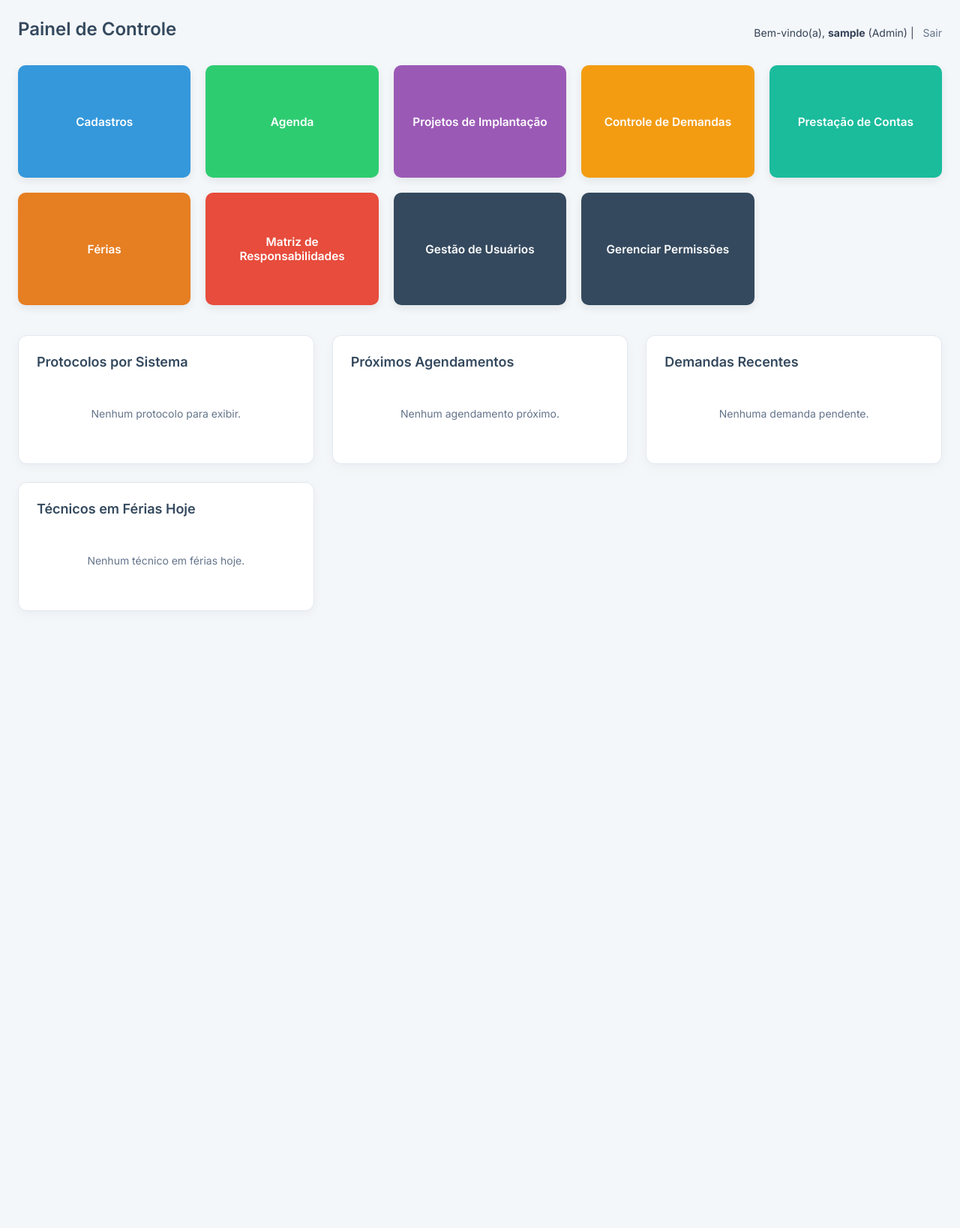
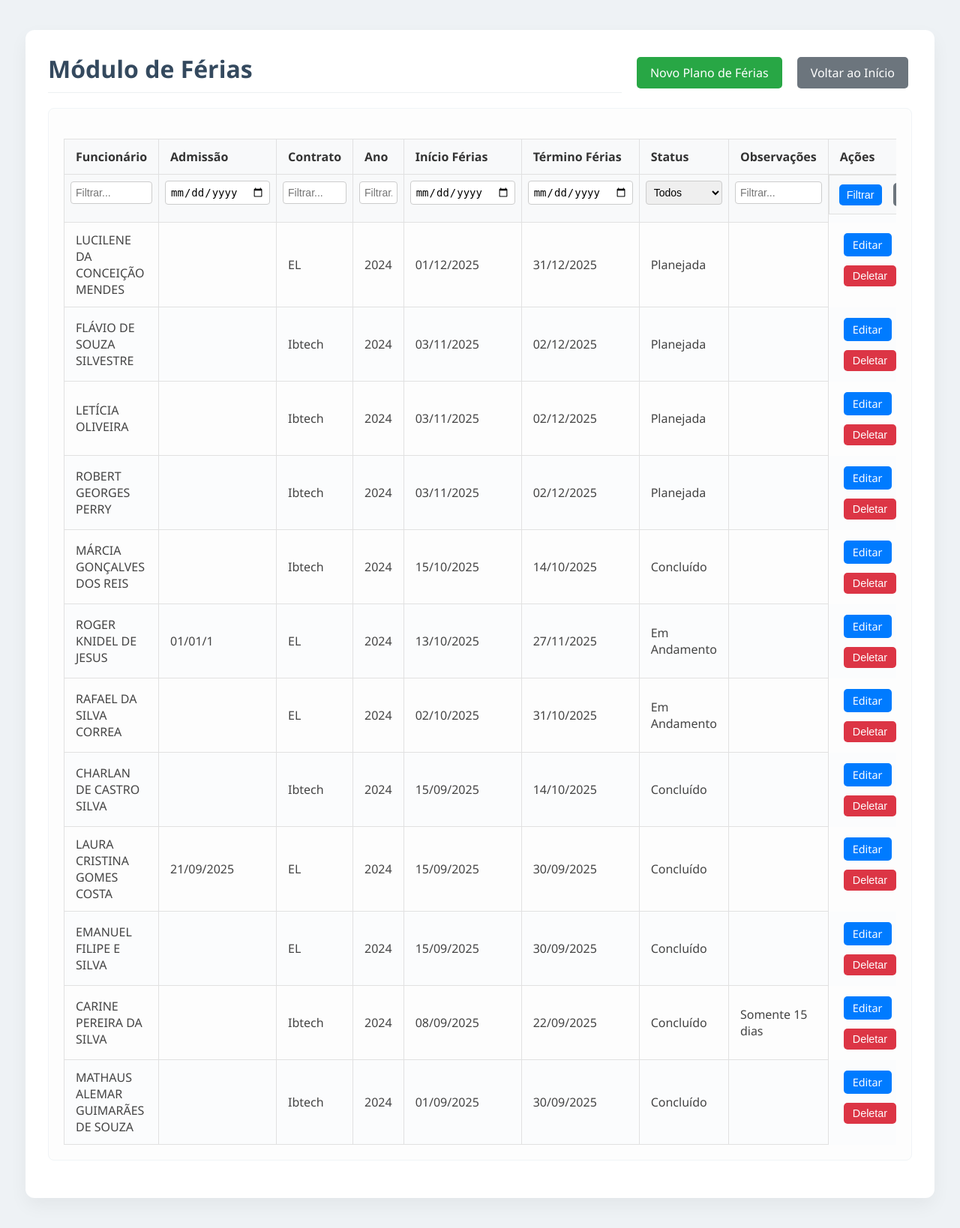
Before and after one commit to lauracgdacosta/ibtech_app, a Flask app: page /ferias in a window 1280 px wide. Shown: the whole page at 75% size. Before the commit the page ends 815 px from the top, so only its background shows below. Run offline with Flask 3, Linux system fonts and the light colour scheme; a user stored in the database is signed in; data comes from the database, SQL or seed files in the repository.

Commit message:
corrigindo férias

```diff
--- a/templates/ferias.html
+++ b/templates/ferias.html
@@ -2,213 +2,119 @@
 <html lang="pt-br">
 <head>
     <meta charset="UTF-8">
-    <meta name="viewport" content="width=device-width, initial-scale=1.0">
-    <title>Painel de Controle - Ibtech</title>
-    <link rel="preconnect" href="https://fonts.googleapis.com">
-    <link rel="preconnect" href="https://fonts.gstatic.com" crossorigin>
-    <link href="https://fonts.googleapis.com/css2?family=Inter:wght@400;500;600;700&display=swap" rel="stylesheet">
-
+    <title>Módulo de Férias</title>
     <link rel="stylesheet" href="{{ url_for('static', filename='style.css') }}">
-
-    <script src="https://cdn.jsdelivr.net/npm/chart.js"></script>
-
     <style>
-        :root {
-            --background-color: #f4f7fa;
-            --card-background: #ffffff;
-            --text-color: #334155;
-            --text-light: #64748b;
-            --border-color: #e2e8f0;
-            --shadow-color: rgba(149, 157, 165, 0.1);
-        }
-        body { font-family: 'Inter', sans-serif; background-color: var(--background-color); margin: 0; color: var(--text-color); font-size: 14px; }
-        .main-container { max-width: 1400px; margin: 0 auto; padding: 24px; }
-        .header { display: flex; justify-content: space-between; align-items: center; margin-bottom: 24px; }
-        .header h1 { font-size: 24px; font-weight: 600; margin: 0; border: none; }
-        .user-info a { color: var(--text-light); text-decoration: none; margin-left: 8px; transition: color 0.2s; }
-        .user-info a:hover { color: #e74c3c; }
-        .card { background-color: var(--card-background); border-radius: 12px; padding: 24px; box-shadow: 0px 4px 12px var(--shadow-color); border: 1px solid var(--border-color); overflow: hidden; }
-        .card h2 { font-size: 18px; font-weight: 600; margin-top: 0; margin-bottom: 20px; border: none; transition: color 0.2s; }
-        .card-title-link { text-decoration: none; color: inherit; }
-        .card-title-link:hover h2 { color: #3498db; }
-        .dashboard-grid { display: grid; grid-template-columns: repeat(auto-fit, minmax(350px, 1fr)); gap: 24px; margin-top: 40px; }
-        .widget-table { width: 100%; border-collapse: collapse; table-layout: fixed; }
-        .widget-table th, .widget-table td { padding: 12px 8px; text-align: left; border-bottom: 1px solid var(--border-color); white-space: normal; word-wrap: break-word; }
-        .widget-table th { font-weight: 500; color: var(--text-light); font-size: 12px; }
-        .widget-table tr:last-child td { border-bottom: none; }
-        .empty-state { text-align: center; padding: 20px; color: var(--text-light); }
-        .modules-section { margin-bottom: 24px; }
-        .module-buttons-grid { display: grid; grid-template-columns: repeat(auto-fill, minmax(200px, 1fr)); gap: 20px; }
-        .module-button { display: flex; align-items: center; justify-content: center; padding: 25px; min-height: 80px; text-decoration: none; color: white; border-radius: 10px; font-weight: 600; font-size: 1.1em; text-align: center; border: none; transition: transform 0.2s, box-shadow 0.2s, filter 0.2s; }
-        .module-button:hover { transform: translateY(-5px); box-shadow: 0px 8px 20px rgba(0,0,0,0.15); filter: brightness(1.1); }
-        .module-button.cadastros { background-color: #3498db; }
-        .module-button.agenda { background-color: #2ecc71; }
-        .module-button.projetos { background-color: #9b59b6; }
-        .module-button.pendencias { background-color: #f39c12; }
-        .module-button.prestacao { background-color: #1abc9c; }
-        .module-button.ferias { background-color: #e67e22; }
-        .module-button.matriz { background-color: #e74c3c; }
-        .module-button.admin-link { background-color: #34495e; }
+        .pagination { display: flex; justify-content: center; align-items: center; margin-top: 25px; gap: 5px; }
+        .pagination a, .pagination span { padding: 8px 12px; border-radius: 5px; text-decoration: none; }
+        .pagination a { background-color: #f1f1f1; color: #333; }
+        .pagination a:hover { background-color: #ddd; }
+        .pagination .current { background-color: #007bff; color: white; font-weight: bold; }
+        th a { color: inherit; text-decoration: none; display: block; }
+        th a:hover { text-decoration: underline; }
+        .filter-row th { padding: 8px; background-color: #f8f9fa; }
+        .filter-row input, .filter-row select { width: 100%; padding: 6px; box-sizing: border-box; border: 1px solid #ccc; border-radius: 4px; }
+        .filter-actions { display: flex; gap: 5px; align-items: center; }
+        .filter-actions .button { padding: 6px 10px; font-size: 0.9em; width: 100%; }
+        td.actions form { display: inline-block; }
     </style>
 </head>
 <body>
-    <div class="main-container">
-
-        <header class="header">
-            <h1>Painel de Controle</h1>
-            <div class="user-info">
-                <span>Bem-vindo(a), <strong>{{ session['user_name'] }}</strong> ({{ session['user_role'] | capitalize }})</span> |
-                <a href="{{ url_for('logout') }}">Sair</a>
+    <div class="container">
+        <div class="header-actions">
+            <h1>Módulo de Férias</h1>
+            <div class="actions-group">
+                {% if check_permission('ferias', 'can_create') %}
+                    <a href="{{ url_for('new_ferias', **request.args) }}" class="button new">Novo Plano de Férias</a>
+                {% endif %}
+                <a href="{{ url_for('index') }}" class="button">Voltar ao Início</a>
             </div>
-        </header>
-
-        <main class="content-area">
-            <section class="modules-section">
-                <div class="module-buttons-grid">
-                    {% if check_permission('cadastros', 'can_read') %}
-                        <a href="{{ url_for('cadastros') }}" class="module-button cadastros">Cadastros</a>
-                    {% endif %}
-                    {% if check_permission('agenda', 'can_read') %}
-                        <a href="{{ url_for('agenda') }}" class="module-button agenda">Agenda</a>
-                    {% endif %}
-                    {% if check_permission('projetos', 'can_read') %}
-                        <a href="{{ url_for('projetos') }}" class="module-button projetos">Projetos de Implantação</a>
-                    {% endif %}
-                    {% if check_permission('pendencias', 'can_read') %}
-                        <a href="{{ url_for('pendencias') }}" class="module-button pendencias">Controle de Demandas</a>
-                    {% endif %}
-                    {% if check_permission('prestacao_contas', 'can_read') %}
-                        <a href="{{ url_for('prestacao_contas') }}" class="module-button prestacao">Prestação de Contas</a>
-                    {% endif %}
-                    {% if check_permission('ferias', 'can_read') %}
-                        <a href="{{ url_for('ferias') }}" class="module-button ferias">Férias</a>
-                    {% endif %}
-                    <a href="{{ url_for('matriz_responsabilidades') }}" class="module-button matriz">Matriz de Responsabilidades</a>
-
-                    {% if session['user_role'] == 'admin' %}
-                        <a href="{{ url_for('usuarios') }}" class="module-button admin-link">Gestão de Usuários</a>
-                        <a href="{{ url_for('gerenciar_permissoes') }}" class="module-button admin-link">Gerenciar Permissões</a>
-                    {% endif %}
-                </div>
-            </section>
-
-            <div class="dashboard-grid">
-                <div class="card">
-                    <h2>Protocolos por Sistema</h2>
-                    {% if protocolos_por_sistema %}
-                        <canvas id="protocolosChart"></canvas>
-                    {% else %}
-                        <p class="empty-state">Nenhum protocolo para exibir.</p>
-                    {% endif %}
         </div>
 
-                <div class="card">
-                    <a href="{{ url_for('agenda') }}" class="card-title-link">
-                        <h2>Próximos Agendamentos</h2>
-                    </a>
-                    {% if proximos_agendamentos %}
-                    <table class="widget-table">
-                        <thead><tr><th style="width: 30%;">Cliente</th><th style="width: 25%;">Técnico</th><th style="width: 25%;">Motivo</th><th style="width: 20%;">Data</th></tr></thead>
+        <form method="get" action="{{ url_for('ferias') }}">
+            <input type="hidden" name="sort_by" value="{{ sort_by }}">
+            <input type="hidden" name="order" value="{{ order }}">
+
+            <div style="overflow-x: auto;">
+                <table>
+                    <thead>
+                        <tr>
+                            {% set sort_order = 'asc' if order == 'desc' else 'desc' %}
+                            <th><a href="{{ url_for('ferias', sort_by='funcionario', order=sort_order, **sorting_args) }}">Funcionário</a></th>
+                            <th><a href="{{ url_for('ferias', sort_by='admissao', order=sort_order, **sorting_args) }}">Admissão</a></th>
+                            <th><a href="{{ url_for('ferias', sort_by='contrato', order=sort_order, **sorting_args) }}">Contrato</a></th>
+                            <th><a href="{{ url_for('ferias', sort_by='ano', order=sort_order, **sorting_args) }}">Ano</a></th>
+                            <th><a href="{{ url_for('ferias', sort_by='data_inicio', order=sort_order, **sorting_args) }}">Início Férias</a></th>
+                            <th><a href="{{ url_for('ferias', sort_by='data_termino', order=sort_order, **sorting_args) }}">Término Férias</a></th>
+                            <th><a href="{{ url_for('ferias', sort_by='status', order=sort_order, **sorting_args) }}">Status</a></th>
+                            <th><a href="{{ url_for('ferias', sort_by='obs', order=sort_order, **sorting_args) }}">Observações</a></th>
+                            <th>Ações</th>
+                        </tr>
+                        <tr class="filter-row">
+                            <th><input type="text" name="search_funcionario" value="{{ search_funcionario }}" placeholder="Filtrar..."></th>
+                            <th><input type="date" name="search_admissao" value="{{ search_admissao }}"></th>
+                            <th><input type="text" name="search_contrato" value="{{ search_contrato }}" placeholder="Filtrar..."></th>
+                            <th><input type="text" name="search_ano" value="{{ search_ano }}" placeholder="Filtrar..."></th>
+                            <th><input type="date" name="search_data_inicio" value="{{ search_data_inicio }}"></th>
+                            <th><input type="date" name="search_data_termino" value="{{ search_data_termino }}"></th>
+                            <th>
+                                <select name="search_status">
+                                    <option value="">Todos</option>
+                                    <option value="Planejada" {% if search_status == 'Planejada' %}selected{% endif %}>Planejada</option>
+                                    <option value="Em Andamento" {% if search_status == 'Em Andamento' %}selected{% endif %}>Em Andamento</option>
+                                    <option value="Concluído" {% if search_status == 'Concluído' %}selected{% endif %}>Concluído</option>
+                                </select>
+                            </th>
+                            <th><input type="text" name="search_obs" value="{{ search_obs }}" placeholder="Filtrar..."></th>
+                            <th class="filter-actions">
+                                <button type="submit" class="button">Filtrar</button>
+                                <a href="{{ url_for('ferias') }}" class="button" style="background-color: #6c757d;">Limpar</a>
+                            </th>
+                        </tr>
+                    </thead>
                     <tbody>
-                            {% for agendamento in proximos_agendamentos %}
+                        {% for item in ferias %}
                         <tr>
-                                <td>{{ agendamento['cliente'] }}</td>
-                                <td>{{ agendamento['tecnico'] }}</td>
-                                <td>{{ agendamento['motivo'] }}</td>
-                                <td>{{ agendamento['data_agendamento'] | dateformat }}</td>
+                            <td>{{ item.funcionario }}</td>
+                            <td>{{ item.admissao | dateformat }}</td>
+                            <td>{{ item.contrato }}</td>
+                            <td>{{ item.ano }}</td>
+                            <td>{{ item.data_inicio | dateformat }}</td>
+                            <td>{{ item.data_termino | dateformat }}</td>
+                            <td>{{ item.status }}</td>
+                            <td>{{ item.obs }}</td>
+                            <td class="actions">
+                                {% if check_permission('ferias', 'can_edit') %}
+                                    <a href="{{ url_for('edit_ferias', id=item.id, **request.args) }}" class="button edit">Editar</a>
+                                {% endif %}
+                                {% if check_permission('ferias', 'can_delete') %}
+                                    <form action="{{ url_for('delete_ferias', id=item.id) }}" method="post" onsubmit="return confirm('Tem certeza?');">
+                                        <button type="submit" class="button delete">Deletar</button>
+                                    </form>
+                                {% endif %}
+                            </td>
+                        </tr>
+                        {% else %}
+                        <tr>
+                            <td colspan="9" style="text-align: center;">Nenhum plano de férias encontrado.</td>
                         </tr>
                         {% endfor %}
                     </tbody>
                 </table>
-                    {% else %}
-                    <p class="empty-state">Nenhum agendamento próximo.</p>
+            </div>
+        </form>
+
+        {% if total_pages > 1 %}
+        <div class="pagination">
+            {% if page > 1 %}<a href="{{ url_for('ferias', page=page-1, **pagination_args) }}">&laquo; Anterior</a>{% endif %}
+            {% for p in range(1, total_pages + 1) %}
+                {% if p == page %}<span class="current">{{ p }}</span>
+                {% elif p > page - 3 and p < page + 3 %}<a href="{{ url_for('ferias', page=p, **pagination_args) }}">{{ p }}</a>
+                {% endif %}
+            {% endfor %}
+            {% if page < total_pages %}<a href="{{ url_for('ferias', page=page+1, **pagination_args) }}">Próximo &raquo;</a>{% endif %}
+        </div>
         {% endif %}
     </div>
-
-                <div class="card">
-                    <a href="{{ url_for('pendencias') }}" class="card-title-link">
-                        <h2>Demandas Recentes</h2>
-                    </a>
-                    {% if pendencias_abertas %}
-                    <table class="widget-table">
-                        <thead><tr><th style="width: 40%;">Cliente</th><th style="width: 35%;">Sistema</th><th style="width: 25%;">Data de Registro</th></tr></thead>
-                        <tbody>
-                            {% for pendencia in pendencias_abertas %}
-                            <tr>
-                                <td>{{ pendencia['cliente'] }}</td>
-                                <td>{{ pendencia['sistema'] }}</td>
-                                <td>{{ pendencia['data_registro'] | dateformat }}</td>
-                            </tr>
-                            {% endfor %}
-                        </tbody>
-                    </table>
-                    {% else %}
-                    <p class="empty-state">Nenhuma demanda pendente.</p>
-                    {% endif %}
-                </div>
-
-                <div class="card">
-                    <a href="{{ url_for('ferias') }}" class="card-title-link">
-                        <h2>Técnicos em Férias Hoje</h2>
-                    </a>
-                    {% if tecnicos_em_ferias %}
-                    <table class="widget-table">
-                        <thead><tr><th style="width: 50%;">Funcionário</th><th style="width: 25%;">Início</th><th style="width: 25%;">Término</th></tr></thead>
-                        <tbody>
-                            {% for ferias in tecnicos_em_ferias %}
-                            <tr>
-                                <td>{{ ferias['funcionario'] }}</td>
-                                <td>{{ ferias['data_inicio'] | dateformat }}</td>
-                                <td>{{ ferias['data_termino'] | dateformat }}</td>
-                            </tr>
-                            {% endfor %}
-                        </tbody>
-                    </table>
-                    {% else %}
-                    <p class="empty-state">Nenhum técnico em férias hoje.</p>
-                    {% endif %}
-                </div>
-            </div>
-        </main>
-    </div>
-
-    <script>
-    {% if protocolos_por_sistema %}
-        document.addEventListener('DOMContentLoaded', function() {
-            const chartRawData = {{ protocolos_por_sistema | tojson }};
-            const labels = chartRawData.map(item => item.sistema);
-            const data = chartRawData.map(item => item.total);
-            const backgroundColors = [
-                '#3498db', '#2ecc71', '#9b59b6', '#f1c40f', '#e74c3c',
-                '#1abc9c', '#34495e', '#e67e22', '#7f8c8d', '#d35400'
-            ];
-            const ctx = document.getElementById('protocolosChart').getContext('2d');
-            const protocolosChart = new Chart(ctx, {
-                type: 'pie',
-                data: {
-                    labels: labels,
-                    datasets: [{
-                        label: 'Nº de Protocolos',
-                        data: data,
-                        backgroundColor: backgroundColors,
-                        borderColor: '#ffffff',
-                        borderWidth: 2
-                    }]
-                },
-                options: {
-                    responsive: true,
-                    plugins: {
-                        legend: {
-                            position: 'top',
-                        },
-                        title: {
-                            display: false,
-                        }
-                    }
-                }
-            });
-        });
-    {% endif %}
-    </script>
 </body>
 </html>
```
Lines whose indentation alone changed are shown as unchanged.
